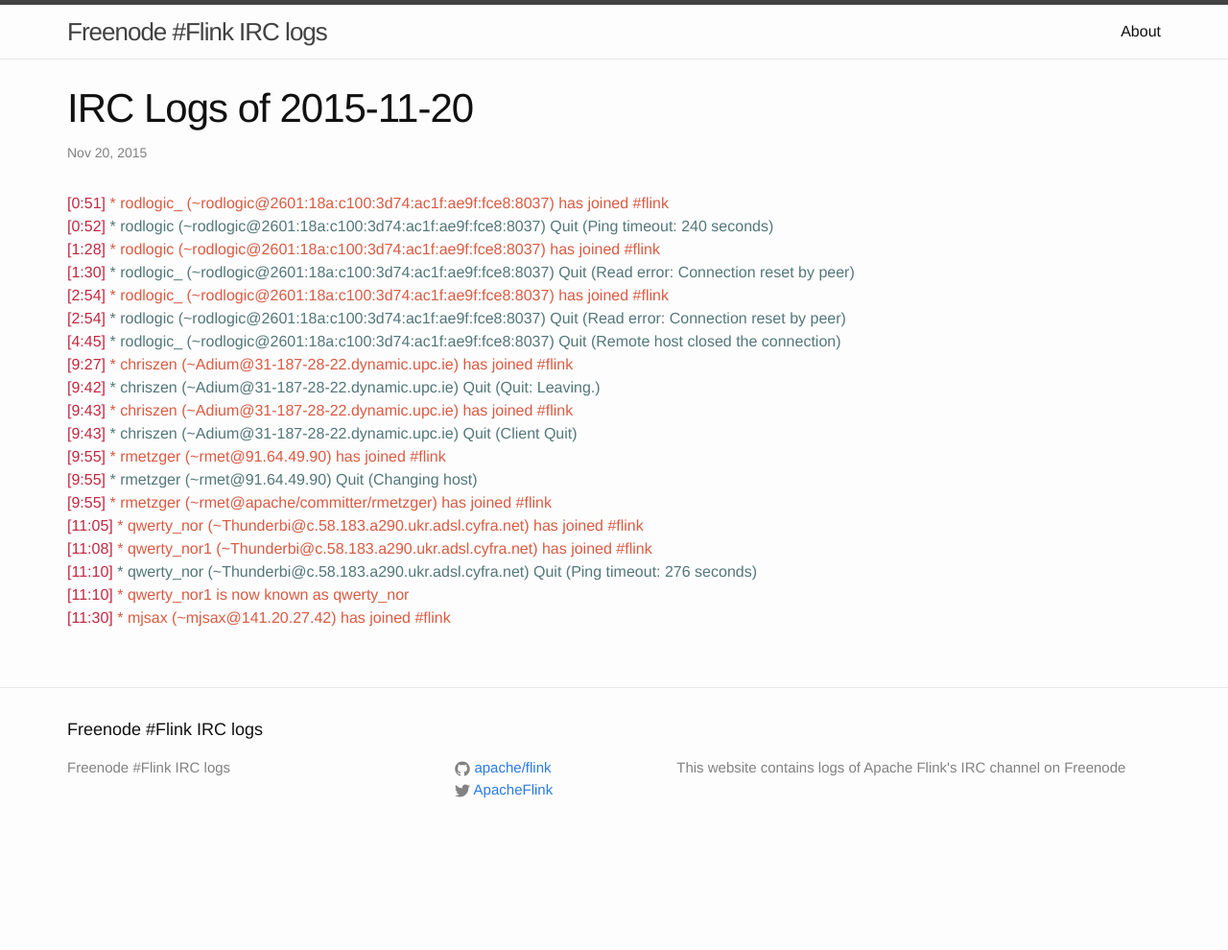
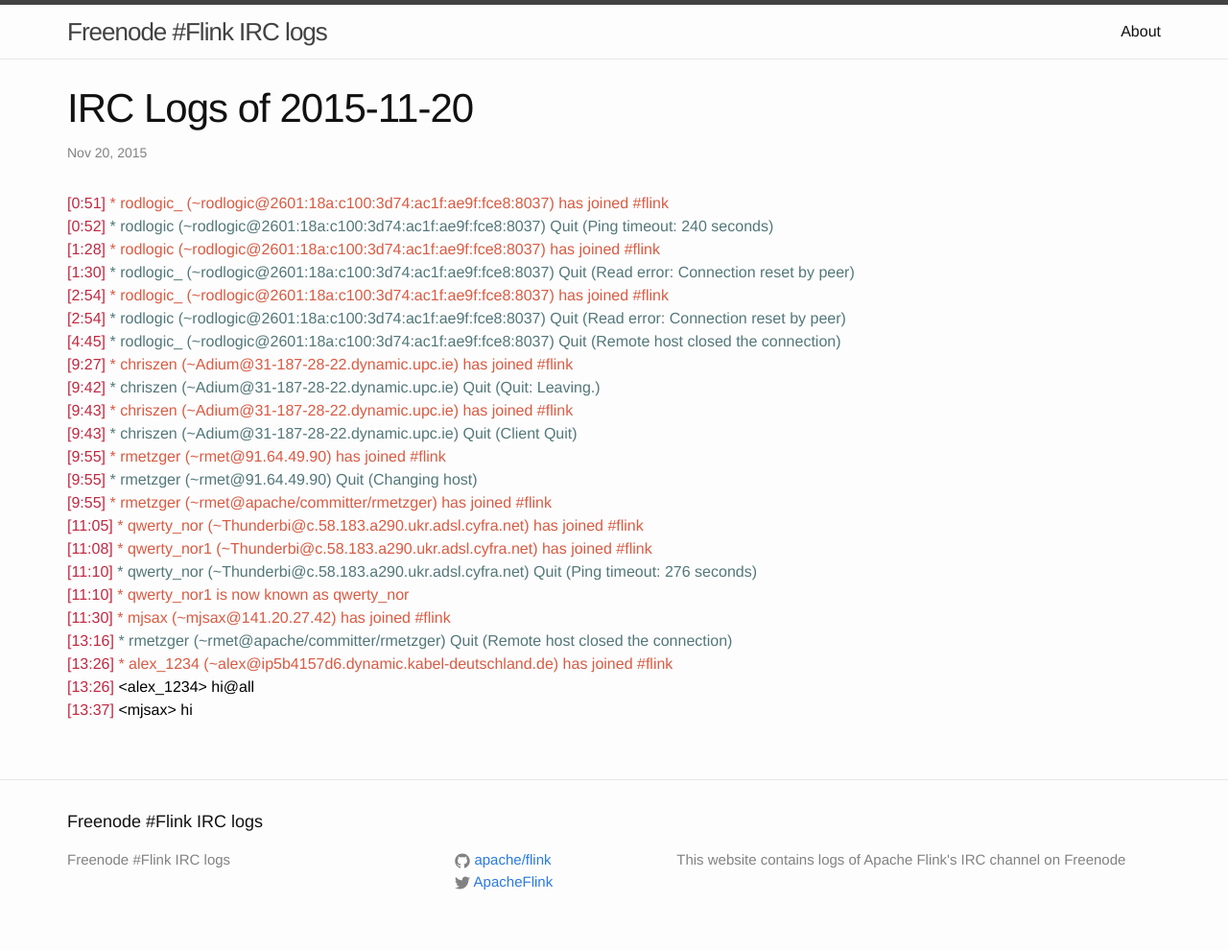
Before and after one commit to flink-irc-logs/flink-irc-logs.github.io, a Jekyll site: the page built from _posts/2015-11-20-logs.markdown, in a window 1280 px wide. Shown: the whole page at 96% size. Built offline with Jekyll 4.4.1, drawn with Linux system fonts in a browser that asks for light colours; before the commit the page ends 900 px from its top, so only the background shows below that.

Commit message:
Update of the logs on Fri Nov 20 14:22:58 CET 2015

```diff
--- a/_posts/2015-11-20-logs.markdown
+++ b/_posts/2015-11-20-logs.markdown
@@ -23,3 +23,7 @@
 <span class="irc-date">[11:10]</span> <span class="irc-navy">* qwerty_nor (~Thunderbi@c.58.183.a290.ukr.adsl.cyfra.net) Quit (Ping timeout: 276 seconds)</span><br />
 <span class="irc-date">[11:10]</span> <span class="irc-green">* qwerty_nor1 is now known as qwerty_nor</span><br />
 <span class="irc-date">[11:30]</span> <span class="irc-green">* mjsax (~mjsax@141.20.27.42) has joined #flink</span><br />
+<span class="irc-date">[13:16]</span> <span class="irc-navy">* rmetzger (~rmet@apache/committer/rmetzger) Quit (Remote host closed the connection)</span><br />
+<span class="irc-date">[13:26]</span> <span class="irc-green">* alex_1234 (~alex@ip5b4157d6.dynamic.kabel-deutschland.de) has joined #flink</span><br />
+<span class="irc-date">[13:26]</span> <span class="irc-black">&lt;alex_1234&gt; hi@all</span><br />
+<span class="irc-date">[13:37]</span> <span class="irc-black">&lt;mjsax&gt; hi</span><br />
```
